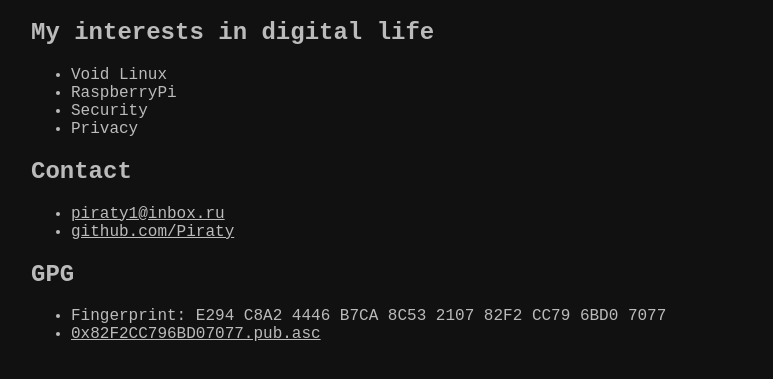
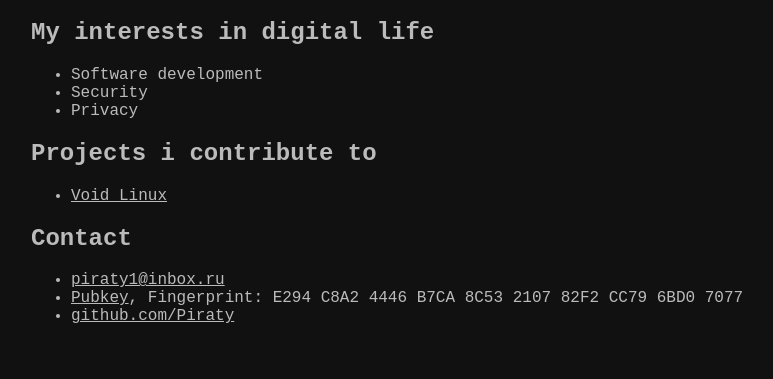
Before and after one commit to Piraty/website, a plain HTML site: page index.html in a window 1280 px wide. Shown: the part 61-440 px from the top of the page, without its empty margins (97-870 px from the left). Drawn offline with Linux system fonts and the light colour scheme.

Commit message:
reorder some items

```diff
--- a/index.html
+++ b/index.html
@@ -25,10 +25,16 @@
 		<section>
 			<h2>My interests in digital life</h2>
 			<ul>
-				<li>Void Linux</li>
-				<li>RaspberryPi</li>
+				<li>Software development</li>
 				<li>Security</li>
 				<li>Privacy</li>
+			</ul>
+		</section>
+
+		<section>
+			<h2>Projects i contribute to</h2>
+			<ul>
+				<li><a href='https://voidlinux.org/' rel='noopener noreferrer'>Void Linux</a></li>
 			</ul>
 		</section>
 
@@ -36,14 +42,10 @@
 			<h2>Contact</h2>
 			<ul>
 				<li><a href='mailto:piraty1@inbox.ru'>piraty1@inbox.ru</a></li>
+				<li><a href='./0x82F2CC796BD07077.pub.asc' rel='noopener noreferrer'>Pubkey</a>,
+					Fingerprint: E294 C8A2 4446 B7CA 8C53 2107 82F2 CC79 6BD0 7077</li>
 				<li><a href='https://www.github.com/piraty' rel='noopener noreferrer'>github.com/Piraty</a></li>
-		</section>
-
-		<section>
-			<h2>GPG</h2>
-			<ul>
-				<li>Fingerprint: E294 C8A2 4446 B7CA 8C53 2107 82F2 CC79 6BD0 7077</li>
-				<li><a href='./0x82F2CC796BD07077.pub.asc'rel='noopener noreferrer'>0x82F2CC796BD07077.pub.asc</a></li>
+			</ul>
 		</section>
 	</body>
 </html>
```
